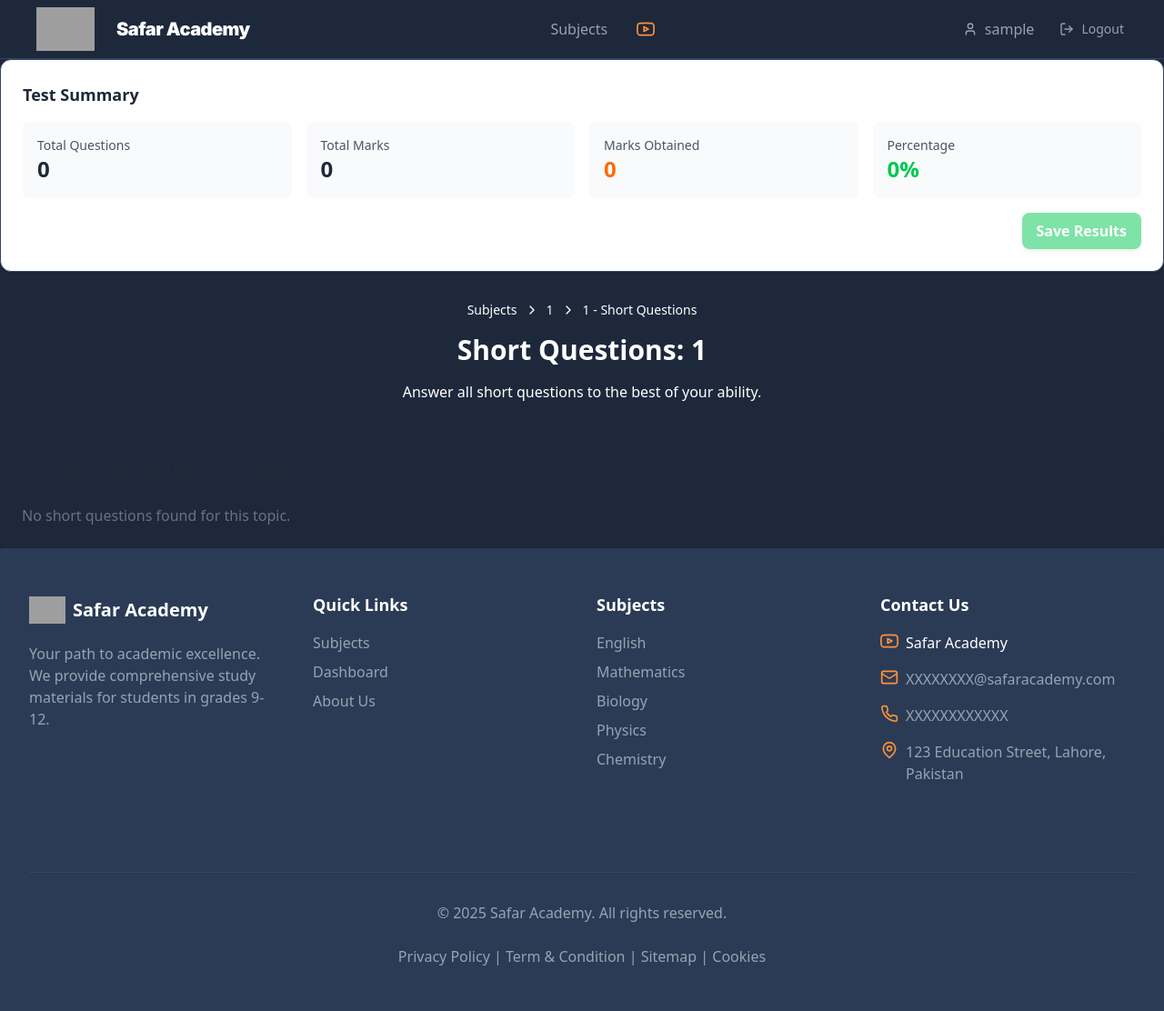
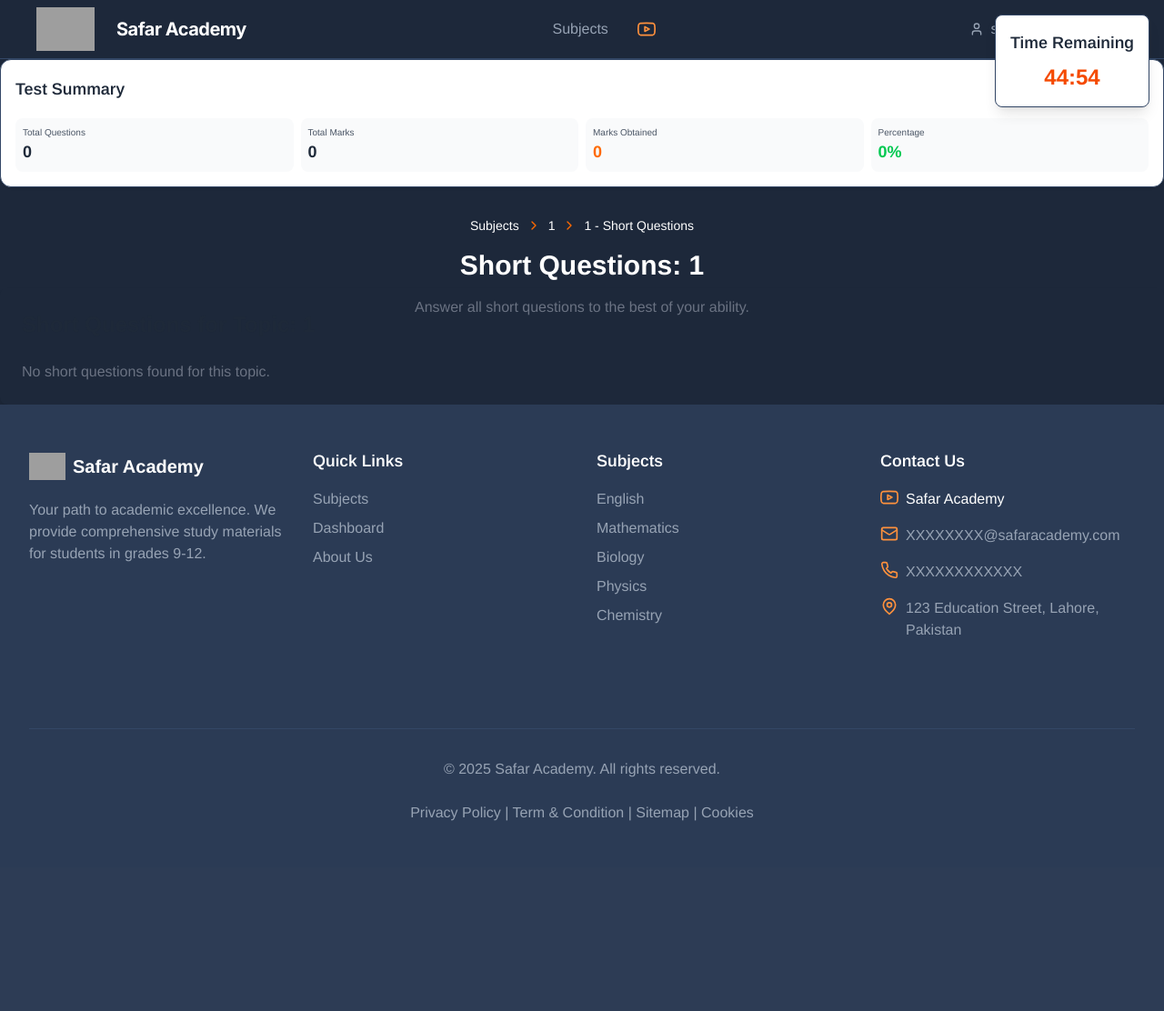
Before and after one commit to abdullahdep/django-hello-world, a Django app: page /subject/1/grade/1/chapter/1/1/shortquestions/ in a window 1280 px wide. Shown: the whole page at 91% size. After the commit the page ends 903 px from the top, so only its background shows below. Run offline with Django 4.2, Linux system fonts and the light colour scheme; the visitor is signed in with stand-in values (Sample User, id 1); data comes from the database, SQL or seed files in the repository; data that the repository does not hold is empty; some libraries are stand-ins or nearby versions; grey boxes are pictures that could not be loaded.

Commit message:
front end almost complete, need to add some more features and fix bugs

```diff
--- a/auth_app/templates/auth/register.html
+++ b/auth_app/templates/auth/register.html
@@ -183,7 +183,7 @@
                 <div class="form-group">
                     <label class="form-label" for="grade">Grade</label>
                     <select name="grade" id="grade"
-                            class="form-control  primary-font {% if form.grade.errors %}is-invalid{% endif %}" required>
+                            class="form-control  primary-font  {% if form.grade.errors %}is-invalid{% endif %}" required>
                         <option value="" class="">Select your grade</option>
                         {% for i in grades %}
                         <option class=''  value="{{ i }}" {% if form.grade.value == i %}selected{% endif %}>Grade {{ i }}</option>
--- a/layouts/templates/components/header/header.html
+++ b/layouts/templates/components/header/header.html
@@ -7,11 +7,18 @@
     <title>Safar Academy</title>
     <link rel="icon" href="{{ logo }}" type="image/png">
     <link rel="preconnect" href="https://fonts.googleapis.com">
-    <link rel="preconnect" href="https://fonts.gstatic.com" crossorigin>
-    <link href="https://fonts.googleapis.com/css2?family=Inter:ital,opsz,wght@0,14..32,900;1,14..32,900&display=swap"
-        rel="stylesheet">
+<link rel="preconnect" href="https://fonts.gstatic.com" crossorigin>
+<link href="https://fonts.googleapis.com/css2?family=Arimo:ital,wght@0,400..700;1,400..700&family=Inter:ital,opsz,wght@0,14..32,100..900;1,14..32,100..900&display=swap" rel="stylesheet">
+
+
 </head>
 <style>
+       *{
+font-family: "Arimo", sans-serif;
+  font-optical-sizing: auto;
+  font-style: normal;
+
+    }
     .bground {
         background: #020024;
         background: linear-gradient(38deg, rgba(2, 0, 36, 1) 0%, rgba(9, 9, 121, 1) 72%, rgba(0, 212, 255, 1) 100%);
@@ -69,7 +76,7 @@
     }
 
     .primary:hover {
-        background-color: hsl(26 100% 57%);
+        background-color: hsl(26, 91%, 52%);
     }
 
     .primary-font {
--- a/pages/templates/index/index.html
+++ b/pages/templates/index/index.html
@@ -1,6 +1,9 @@
 {% extends 'layouts/layouts.html' %}
 {% load static %}
+<!-- Google Fonts -->
 
+
+</style>
 {% block title %}Safar Academy - Home{% endblock %}
 
 {% block content %}
--- a/pages/templates/pages/short_question_test.html
+++ b/pages/templates/pages/short_question_test.html
@@ -8,38 +8,38 @@
 <!-- Summary Stats -->
 <input type="hidden" id="subject-id" value="{{ subject.id }}">
 <input type="hidden" id="chapter-id" value="{{ topic.chapter_id }}">
-
-<div class="bg-white shadow rounded-xl p-6 border border-gray-200 mb-6">
-  <h3 class="text-lg font-semibold text-gray-800 mb-4">Test Summary</h3>
-  <div class="grid grid-cols-2 md:grid-cols-4 gap-4">
-    <div class="bg-gray-50 p-4 rounded-lg">
-      <p class="text-sm text-gray-600">Total Questions</p>
-      <p class="text-2xl font-bold text-gray-800">{{ short_questions|length }}</p>
-    </div>
-    <div class="bg-gray-50 p-4 rounded-lg">
-      <p class="text-sm text-gray-600">Total Marks</p>
-      <p id="total-marks" class="text-2xl font-bold text-gray-800">{{ total_marks }}</p>
-    </div>
-    <div class="bg-gray-50 p-4 rounded-lg">
-      <p class="text-sm text-gray-600">Marks Obtained</p>
-      <p id="marks-obtained" class="text-2xl font-bold text-orange-500">0</p>
-    </div>
-    <div class="bg-gray-50 p-4 rounded-lg">
-      <p class="text-sm text-gray-600">Percentage</p>
-      <p id="percentage" class="text-2xl font-bold text-green-500">0%</p>
-    </div>
-  </div>
-  <div class="mt-4 flex justify-end">
+<div class="bg-white shadow rounded-xl p-4 border border-gray-200 mb-6">
+  <div class="flex justify-between items-center mb-4">
+    <h3 class="text-lg font-semibold text-gray-800">Test Summary</h3>
     <button
       onclick="saveTestResults()"
       id="save-results"
-      class="bg-green-500 hover:bg-green-600 text-white font-semibold py-2 px-4 rounded-lg shadow-md transition duration-300 hover:scale-105 disabled:opacity-50 disabled:cursor-not-allowed"
+      class="bg-green-500 hover:bg-green-600 text-white font-semibold py-1.5 px-3 rounded-lg shadow-md transition duration-300 hover:scale-105 disabled:opacity-50 disabled:cursor-not-allowed text-sm"
       disabled
     >
       Save Results
     </button>
   </div>
+  <div class="flex gap-2 overflow-x-auto md:grid md:grid-cols-2 lg:grid-cols-4">
+    <div class="min-w-[100px] bg-gray-50 p-2 rounded-lg flex-shrink-0">
+      <p class="text-[10px] text-gray-600">Total Questions</p>
+      <p class="text-lg font-bold text-gray-800">{{ short_questions|length }}</p>
+    </div>
+    <div class="min-w-[100px] bg-gray-50 p-2 rounded-lg flex-shrink-0">
+      <p class="text-[10px] text-gray-600">Total Marks</p>
+      <p id="total-marks" class="text-lg font-bold text-gray-800">{{ total_marks }}</p>
+    </div>
+    <div class="min-w-[100px] bg-gray-50 p-2 rounded-lg flex-shrink-0">
+      <p class="text-[10px] text-gray-600">Marks Obtained</p>
+      <p id="marks-obtained" class="text-lg font-bold text-orange-500">0</p>
+    </div>
+    <div class="min-w-[100px] bg-gray-50 p-2 rounded-lg flex-shrink-0">
+      <p class="text-[10px] text-gray-600">Percentage</p>
+      <p id="percentage" class="text-lg font-bold text-green-500">0%</p>
+    </div>
+  </div>
 </div>
+
 <script>
   async function checkAnswer(questionId, answer) {
     const feedbackContainer = document.getElementById(`feedback-q${questionId}`);
@@ -257,7 +257,7 @@
     </a>
     <svg xmlns="http://www.w3.org/2000/svg" width="16" height="16" viewBox="0 0 24 24" fill="none"
          stroke="currentColor" stroke-width="2" stroke-linecap="round" stroke-linejoin="round"
-         class="h-4 w-4 mx-2">
+         class="h-4 w-4 mx-2 text-orange-500">
       <polyline points="9 18 15 12 9 6" />
     </svg>
     <a href="{% url 'subject_detail' subject.slug %}" class="hover:text-foreground transition-colors">
@@ -265,15 +265,15 @@
     </a>
     <svg xmlns="http://www.w3.org/2000/svg" width="16" height="16" viewBox="0 0 24 24" fill="none"
          stroke="currentColor" stroke-width="2" stroke-linecap="round" stroke-linejoin="round"
-         class="h-4 w-4 mx-2">
-      <polyline points="9 18 15 12 9 6" />
+         class="h-4 w-4 mx-2 text-orange-500">
+      <polyline points="9 18 15 12 9 6 " />
     </svg>
     <span>{{ topic.name }} - Short Questions</span>
   </div>
 
-  <div class="animate-fade-in">
+  <div class="animate-fade-in mb-[-65px]">
     <h1 class="text-3xl font-bold mb-4">Short Questions: {{ topic.name }}</h1>
-    <p class="text-muted-foreground">Answer all short questions to the best of your ability.</p>
+    <p class="text-muted-foreground text-gray-500 ">Answer all short questions to the best of your ability.</p>
   </div>
 </div>
 
@@ -285,7 +285,8 @@
     {% csrf_token %}
 
     {% for question in short_questions %}
-      <div class="bg-[hsl(26deg_24.04%_94.17%_/_10%)] shadow rounded-xl p-6 border border-gray-200">
+      <div class="bg-[hsl(26deg_24.04%_94.17%_/_10%)] shadow rounded-xl p-6 border border-gray-200
+            hover:scale-110 transform transition-transform duration-500 ease-in-out hover:scale-110 transition delay-100  bg-[hsl(26deg_24.04%_94.17%_/_10%)] shadow rounded-xl p-6 border border-gray-200">
         <p class="text-lg font-semibold text-white-800 mb-2">
           Q{{ forloop.counter }}: {{ question.question_text }}
         </p>
@@ -297,7 +298,8 @@
         <!-- Multiple Image Upload -->
        <label class="flex items-center gap-3 cursor-pointer">
   <!-- Camera Icon SVG -->
-  <svg xmlns="http://www.w3.org/2000/svg" class="h-5 w-5 text-orange-600" fill="none" viewBox="0 0 24 24" stroke="currentColor">
+  <svg xmlns="http://www.w3.org/2000/svg" class="
+            hover:scale-105 transform transition-transform duration-500 ease-in-out h-5 w-5 text-orange-600" fill="none" viewBox="0 0 24 24" stroke="currentColor">
     <path stroke-linecap="round" stroke-linejoin="round" stroke-width="2"
       d="M3 7h2l2-3h10l2 3h2a2 2 0 012 2v10a2 2 0 01-2 2H3a2 2 0 01-2-2V9a2 2 0 012-2z" />
     <circle cx="12" cy="13" r="4" />
@@ -312,7 +314,7 @@
     multiple
     capture="environment"
     onchange="extractTextFromImages(this, 'extracted-q{{ question.id }}', '{{ question.id }}')"
-    class="hidden"
+    class="hidden "
   />
 </label>
 
@@ -327,7 +329,8 @@
           name="q{{ question.id }}"
           rows="4"
           placeholder="Your Answer"
-          class="w-full mt-4 border border-gray-300 rounded-lg px-4 py-2 focus:outline-none focus:ring-2 focus:ring-orange-400 transition-all"
+          class="bg-[hsl(26deg_24.04%_94.17%_/_10%)] shadow rounded-xl p-6 border border-gray-200
+            hover:scale-105 transform transition-transform duration-500 ease-in-out w-full mt-4 border border-gray-300 rounded-lg px-4 py-2 focus:outline-none focus:ring-2 focus:ring-orange-400 transition-all"
           onblur="checkAnswer('{{ question.id }}', this.value)"
         >{{ submitted_answers|get_item:question.id }}</textarea>
 
@@ -365,4 +368,58 @@
     {% endif %}
   </form>
 </div>
+
+<!-- Add this right after the breadcrumb section in short_question_test.html -->
+<div class="fixed top-4 right-4 bg-white p-4 rounded-lg shadow-lg border border-orange-200 z-50">
+    <div class="text-center">
+        <h3 class="text-lg font-semibold text-gray-800 mb-2">Time Remaining</h3>
+        <div id="timer" class="text-2xl font-bold text-orange-600">--:--</div>
+    </div>
+</div>
+
+<!-- Add this script section at the bottom of the page -->
+<script>
+    // Timer functionality
+    const TIMER_MINUTES = {{ timer_minutes|default:45 }}; // Get from context or default to 45 minutes
+    let timeLeft = TIMER_MINUTES * 60; // Convert to seconds
+    const timerDisplay = document.getElementById('timer');
+    const shortQuestionForm = document.querySelector('form');
+
+    function updateTimer() {
+        const minutes = Math.floor(timeLeft / 60);
+        const seconds = timeLeft % 60;
+        timerDisplay.textContent = `${minutes.toString().padStart(2, '0')}:${seconds.toString().padStart(2, '0')}`;
+
+        if (timeLeft <= 300) { // Last 5 minutes
+            timerDisplay.classList.add('text-red-600', 'animate-pulse');
+        }
+
+        if (timeLeft <= 0) {
+            clearInterval(timerInterval);
+            timerDisplay.textContent = "Time's Up!";
+
+            // Save any work in progress before submitting
+            document.querySelectorAll('textarea').forEach(textarea => {
+                if (textarea.value) {
+                    checkAnswer(textarea.id.replace('textarea-q', ''), textarea.value);
+                }
+            });
+
+            // Short delay to allow final saves
+            setTimeout(() => {
+                shortQuestionForm.submit();
+            }, 1000);
+        }
+        timeLeft--;
+    }
+
+    // Start the timer
+    updateTimer();
+    const timerInterval = setInterval(updateTimer, 1000);
+
+    // Handle form submission
+    shortQuestionForm.addEventListener('submit', function() {
+        clearInterval(timerInterval);
+    });
+</script>
 {% endblock %}
--- a/pages/views.py
+++ b/pages/views.py
@@ -1190,3 +1190,22 @@ def admin_upload_content(request):
             return redirect(request.path)
 
     # ...existing code to render the form...
+
+
+# In your views.py
+
+def mcq_test_view(request, subject_slug, grade, chapter_slug, topic_slug):
+    # ... existing code ...
+    context = {
+        # ... existing context ...
+        'timer_minutes': 1,  # Adjust this value as needed
+    }
+    return render(request, 'pages/mcq_test.html', context)
+
+def short_question_test_view(request, subject_slug, grade, chapter_slug, topic_slug):
+    # ... existing code ...
+    context = {
+        # ... existing context ...
+        'timer_minutes': 45,  # Adjust this value as needed
+    }
+    return render(request, 'pages/short_question_test.html', context)
```
Also changed, not shown: pages/templates/chapter_detail.html (+23 -18 lines), pages/templates/components/subject_card.html (+4 -10 lines), pages/templates/components/subject_list.html (+48 -3 lines), pages/templates/index/public_landing_page.html (+6 -6 lines), pages/templates/index/subject show.html (+8 -8 lines), pages/templates/pages/mcq_test.html (+57 -20 lines), pages/templates/subject_detail.html (+21 -12 lines).
